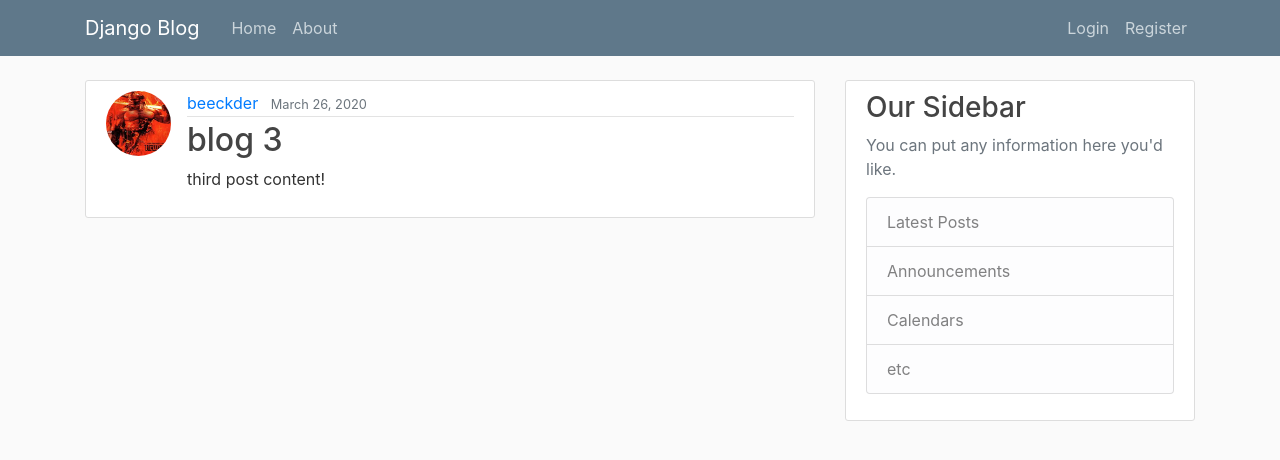
After one commit to derrekb/DjangoGamer, a Django app: page /post/3/ in a window 1280 px wide. The commit adds this page. Shown: the top 460 px of the page. Run offline with Django 3.2, Linux system fonts and the light colour scheme; data comes from the database, SQL or seed files in the repository; both versions use the stored data as it was after the commit; some libraries are stand-ins or nearby versions.

Commit message:
Update/Delete Posts

```diff
--- a/django_project/blog/models.py
+++ b/django_project/blog/models.py
@@ -1,6 +1,7 @@
 from django.db import models
 from django.utils import timezone
 from django.contrib.auth.models import User
+from django.urls import reverse
 
 
 class Post(models.Model):
@@ -11,3 +12,6 @@ class Post(models.Model):
 
     def __str__(self):
         return self.title
+
+    def get_absolute_url(self):
+        return reverse('post-detail', kwargs={'pk': self.pk})
--- a/django_project/blog/templates/blog/base.html
+++ b/django_project/blog/templates/blog/base.html
@@ -34,6 +34,7 @@
             <!-- Navbar Right Side -->
             <div class="navbar-nav">
               {% if user.is_authenticated %}
+              <a class="nav-item nav-link" href="{% url 'post-create' %}">New</a>
               <a class="nav-item nav-link" href="{% url 'profile' %}">Profile</a>
               <a class="nav-item nav-link" href="{% url 'logout' %}">Logout</a>
               {% else %}
--- a/django_project/blog/templates/blog/home.html
+++ b/django_project/blog/templates/blog/home.html
@@ -9,7 +9,7 @@
                 <a class="mr-2" href="#">{{ post.author }}</a>
                 <small class="text-muted">{{ post.date_posted|date:"F d, Y" }}</small>
             </div>
-            <h2><a class="article-title" href="#">{{ post.title }}</a></h2>
+            <h2><a class="article-title" href="{% url 'post-detail' post.id %}">{{ post.title }}</a></h2>
             <p class="article-content">{{ post.content }}</p>
             </div>
         </article>
--- /dev/null
+++ b/django_project/blog/templates/blog/post_detail.html
@@ -0,0 +1,23 @@
+{% extends "blog/base.html" %}
+{% block content %}
+
+
+    <article class="media content-section">
+        <img class="rounded-circle article-img" src="{{ post.author.profile.image.url }}">
+        <div class="media-body">
+        <div class="article-metadata">
+            <a class="mr-2" href="#">{{ object.author }}</a>
+            <small class="text-muted">{{ object.date_posted|date:"F d, Y" }}</small>
+            {% if object.author == user %}
+            <div>
+                <a class = "btn btn-secondary btn-sm mt-1 mb-1" href="{% url 'post-update' object.id %}">Update</a>
+                <a class = "btn btn-danger btn-sm mt-1 mb-1" href="{% url 'post-delete' object.id %}">Delete</a>
+            </div>
+            {% endif %}
+        </div>
+        <h2 class='article-title'>{{ object.title }}</h2>
+        <p class="article-content">{{ object.content }}</p>
+        </div>
+    </article>
+
+{% endblock content %}
--- a/django_project/blog/urls.py
+++ b/django_project/blog/urls.py
@@ -1,7 +1,12 @@
 from django.urls import path
+from .views import PostListView, PostDetailView, PostCreateView, PostUpdateView, PostDeleteView
 from . import views
 
 urlpatterns = [
-    path('', views.home, name='blog-home'),
+    path('', PostListView.as_view(), name='blog-home'),
+    path('post/<int:pk>/', PostDetailView.as_view(), name='post-detail'),
+    path('post/new/', PostCreateView.as_view(), name='post-create'),
+    path('post/<int:pk>/update/', PostUpdateView.as_view(), name='post-update'),
+    path('post/<int:pk>/delete/', PostDeleteView.as_view(), name='post-delete'),
     path('about/', views.about, name='blog-about'),
 ]
--- a/django_project/blog/views.py
+++ b/django_project/blog/views.py
@@ -1,4 +1,12 @@
 from django.shortcuts import render
+from django.contrib.auth.mixins import LoginRequiredMixin, UserPassesTestMixin
+from django.views.generic import (
+    ListView,
+    DetailView,
+    CreateView,
+    UpdateView,
+    DeleteView
+)
 from .models import Post
 
 
@@ -9,6 +17,51 @@ def home(request):
     return render(request, 'blog/home.html', context)
 
 
+class PostListView(ListView):
+    model = Post
+    template_name = 'blog/home.html'  # <app>/<model>_<viewtype>.html
+    context_object_name = 'posts'
+    ordering = ['-date_posted']
+
+
+class PostDetailView(DetailView):
+    model = Post
+
+
+class PostCreateView(LoginRequiredMixin, CreateView):
+    model = Post
+    fields = ['title', 'content']
+
+    def form_valid(self, form):
+        form.instance.author = self.request.user
+        return super().form_valid(form)
+
+
+class PostUpdateView(LoginRequiredMixin, UserPassesTestMixin, UpdateView):
+    model = Post
+    fields = ['title', 'content']
+
+    def form_valid(self, form):
+        form.instance.author = self.request.user
+        return super().form_valid(form)
+
+    def test_func(self):
+        post = self.get_object()
+        if self.request.user == post.author:
+            return True
+        return False
+
+
+class PostDeleteView(LoginRequiredMixin, UserPassesTestMixin, DeleteView):
+    model = Post
+    success_url = '/'
+
+    def test_func(self):
+        post = self.get_object()
+        if self.request.user == post.author:
+            return True
+        return False
+
 
 def about(request):
     return render(request, 'blog/about.html', {'title': 'About'})
```
Also changed, not shown: django_project/blog/templates/blog/post_confirm_delete.html (added, +16 -0 lines), django_project/blog/templates/blog/post_form.html (added, +16 -0 lines), django_project/db.sqlite3.
